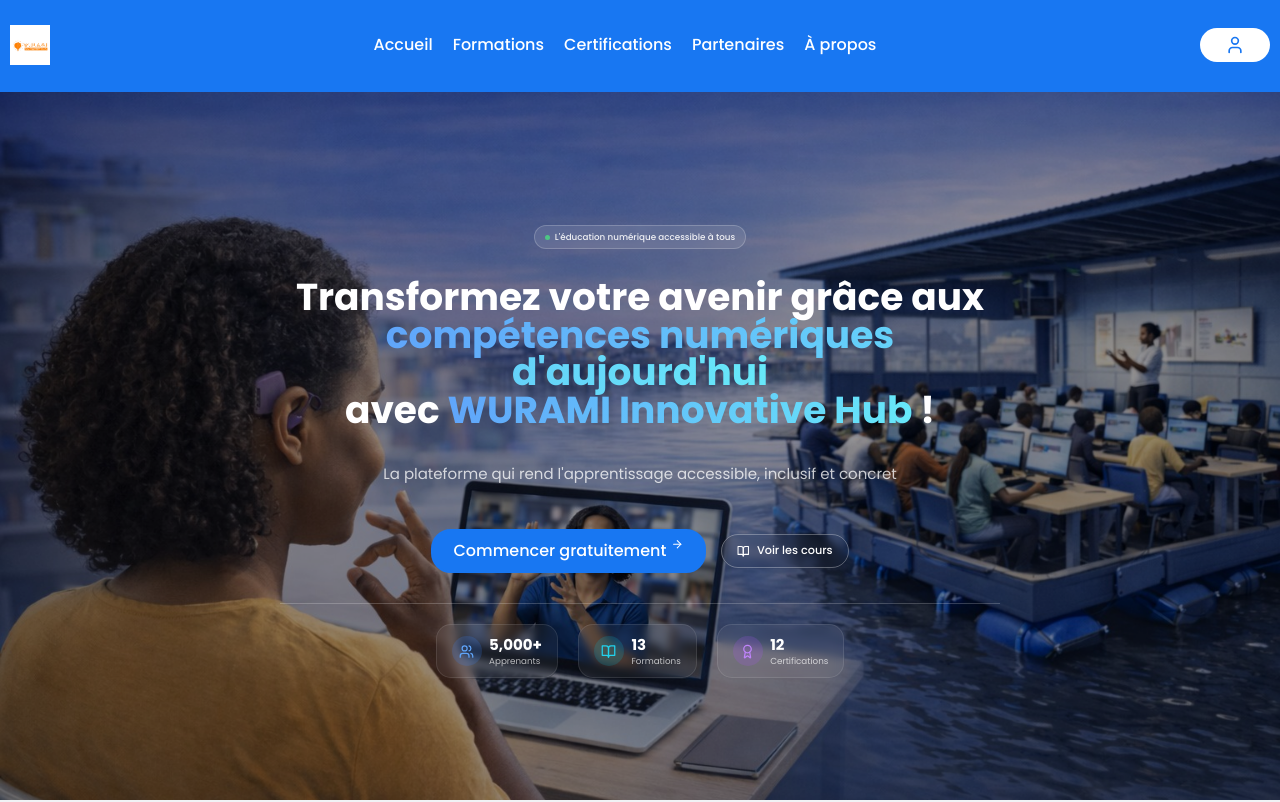
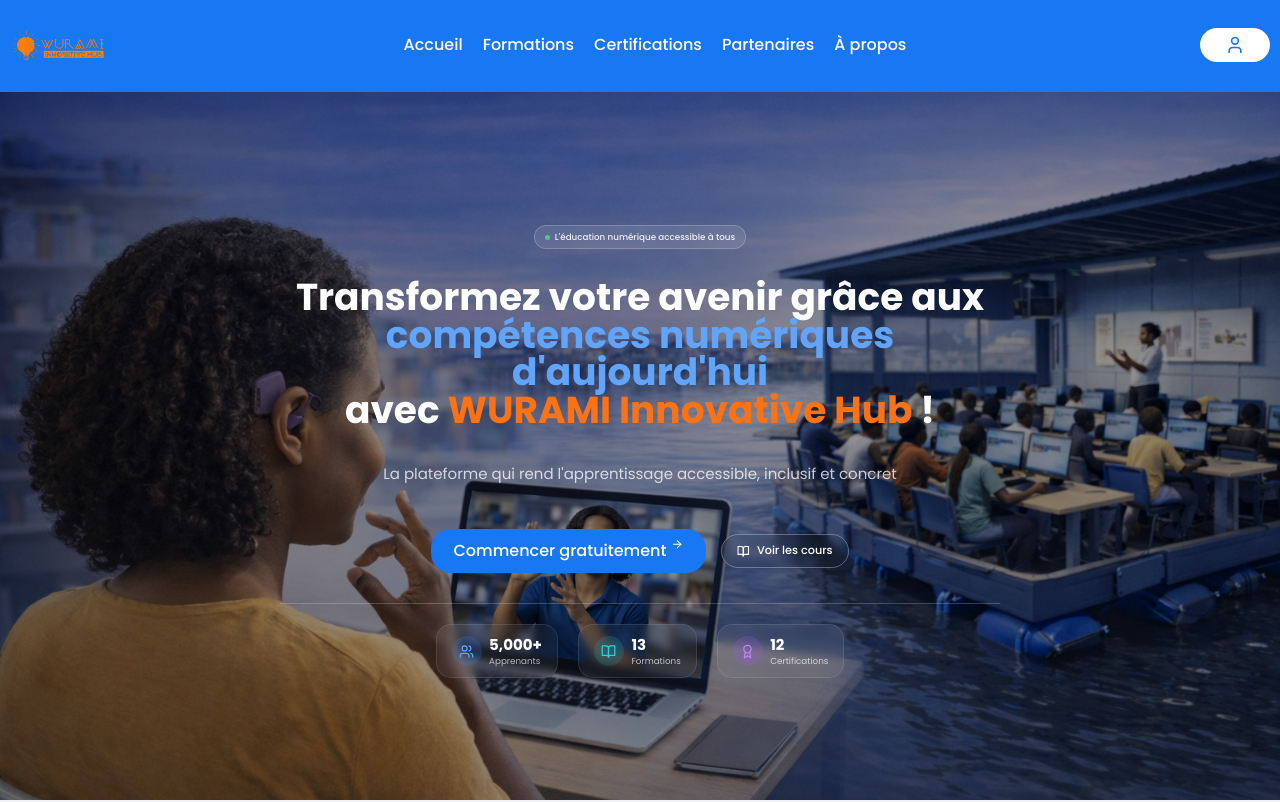
Before and after one commit to VOGLOSSOU/win-academy-fronend-app, a Next.js app: page / in a window 1280 px wide. Shown: the top 802 px of the page. Built offline with nearby package versions, Linux system fonts and the light colour scheme.

Commit message:
c' estbon !

```diff
--- a/src/components/Hero.tsx
+++ b/src/components/Hero.tsx
@@ -21,10 +21,10 @@
             {/* Main Title */}
             <h1 className="animate-slide-up-delay-1 section-heading mb-8 text-4xl md:text-5xl lg:text-6xl font-bold leading-tight">
               <span className="text-white">Transformez votre avenir grâce aux </span>
-              <span className="text-transparent bg-clip-text bg-gradient-to-r from-blue-400 to-cyan-300">compétences numériques d'aujourd'hui</span>
+              <span className="text-blue-400 font-bold">compétences numériques d'aujourd'hui</span>
               <br />
               <span className="text-white">avec </span>
-              <span className="text-transparent bg-clip-text bg-gradient-to-r from-blue-400 to-cyan-300">WURAMI Innovative Hub</span>
+              <span className="text-orange-500 font-bold">WURAMI Innovative Hub</span>
               <span className="text-white"> !</span>
             </h1>
 
--- a/src/components/Navigation.tsx
+++ b/src/components/Navigation.tsx
@@ -36,9 +36,9 @@
             <Image
               src="/images/Logo wurami.png"
               alt="Wurami E-Learning"
-              width={380}
-              height={200}
-              className="h-16 w-auto"
+              width={900}
+              height={620}
+              className="h-20 w-auto"
             />
           </Link>
 
```
Also changed, not shown: public/images/Logo wurami.png.
